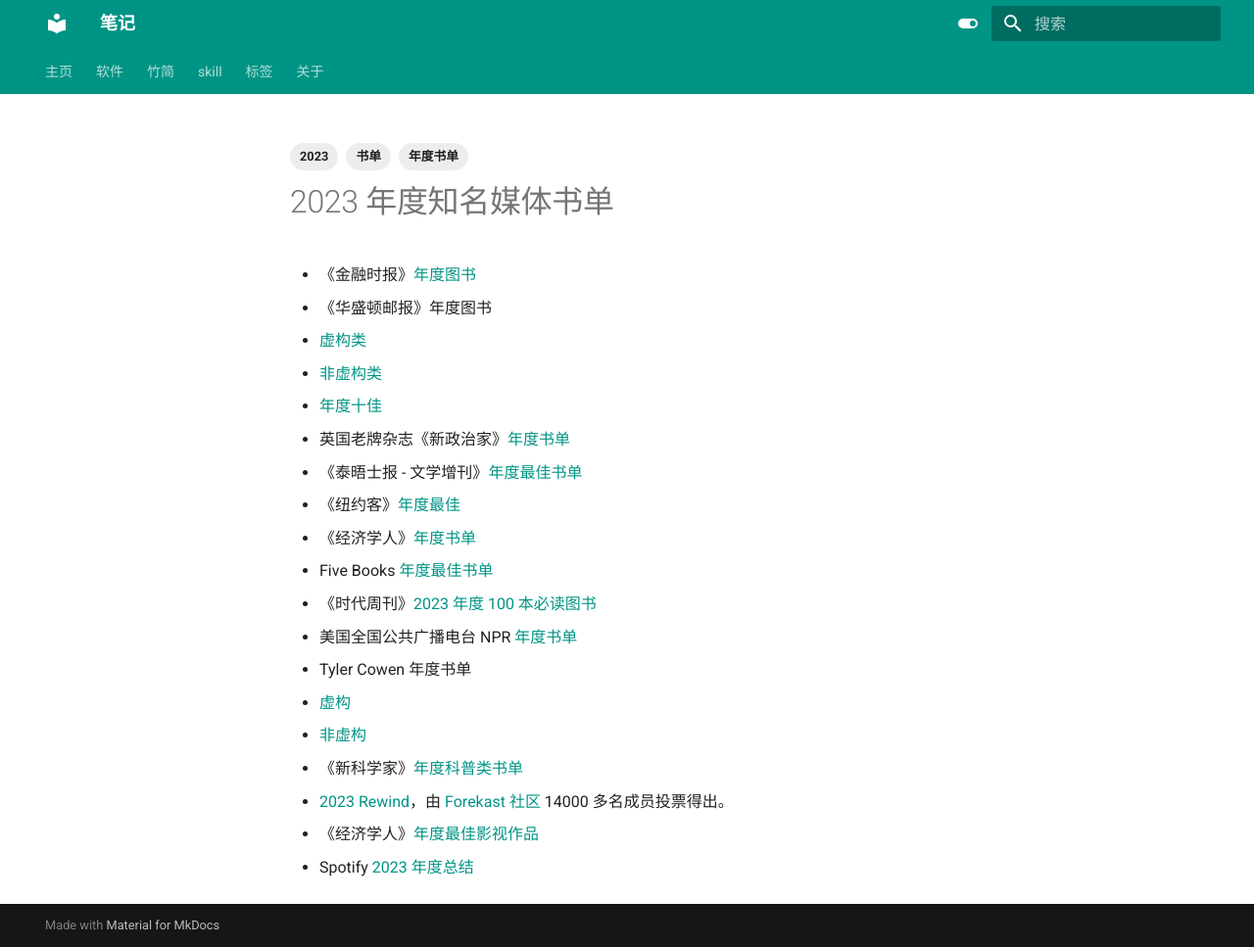
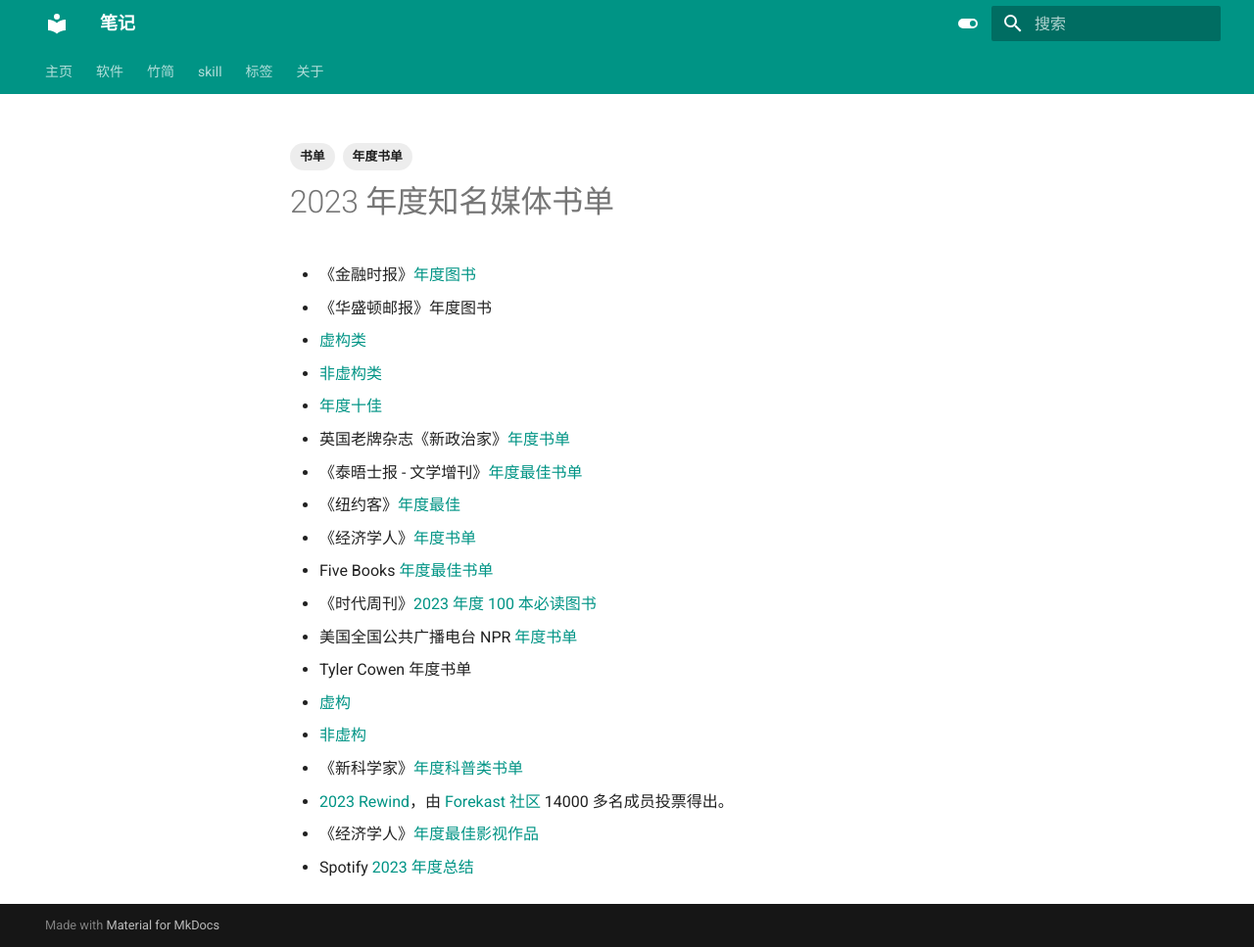
Before and after one commit to dingeral/doc-note, an MkDocs documentation site: the page built from docs/2023/2023年度书单.md, in a window 1280 px wide and 967 px high. Shown: the whole window at 98% size. Built offline with MkDocs 1.6.1 and Material for MkDocs 9.7.7, drawn with Linux system fonts in a browser that asks for light colours.

Commit message:
fix🐛:

```diff
--- a/docs/2023/2023年度书单.md
+++ b/docs/2023/2023年度书单.md
@@ -1,6 +1,5 @@
 ---
 tags:
-  - 2023
   - 年度书单
   - 书单
 ---
```
